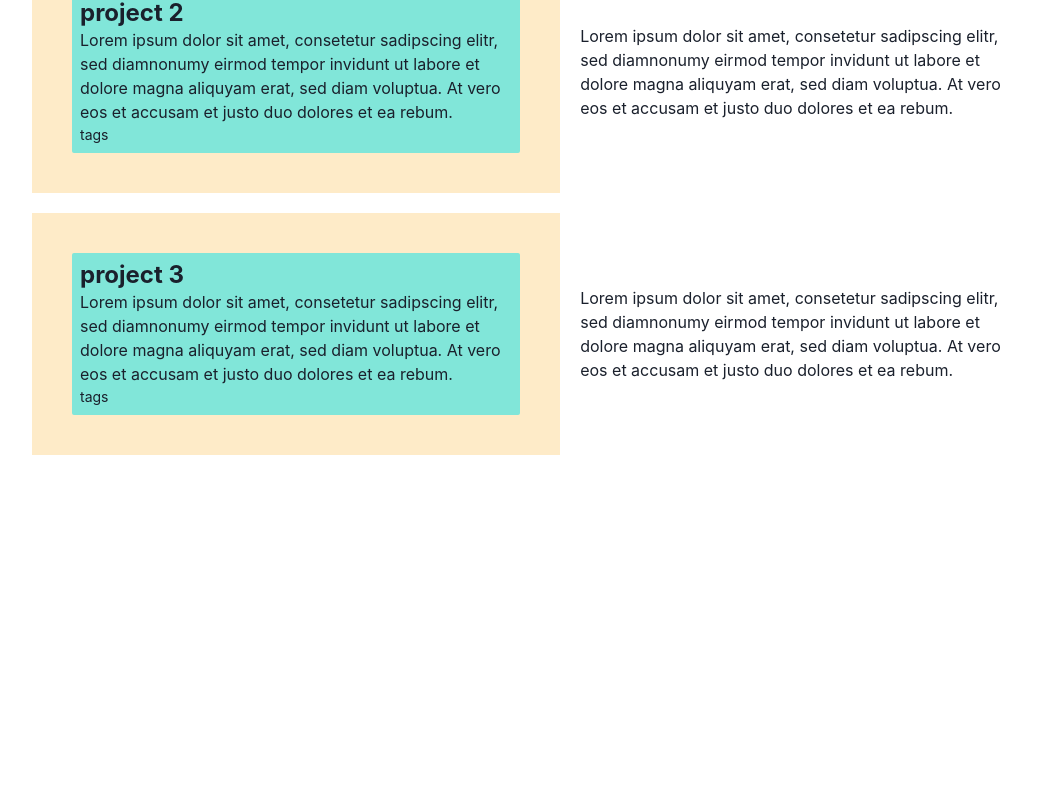
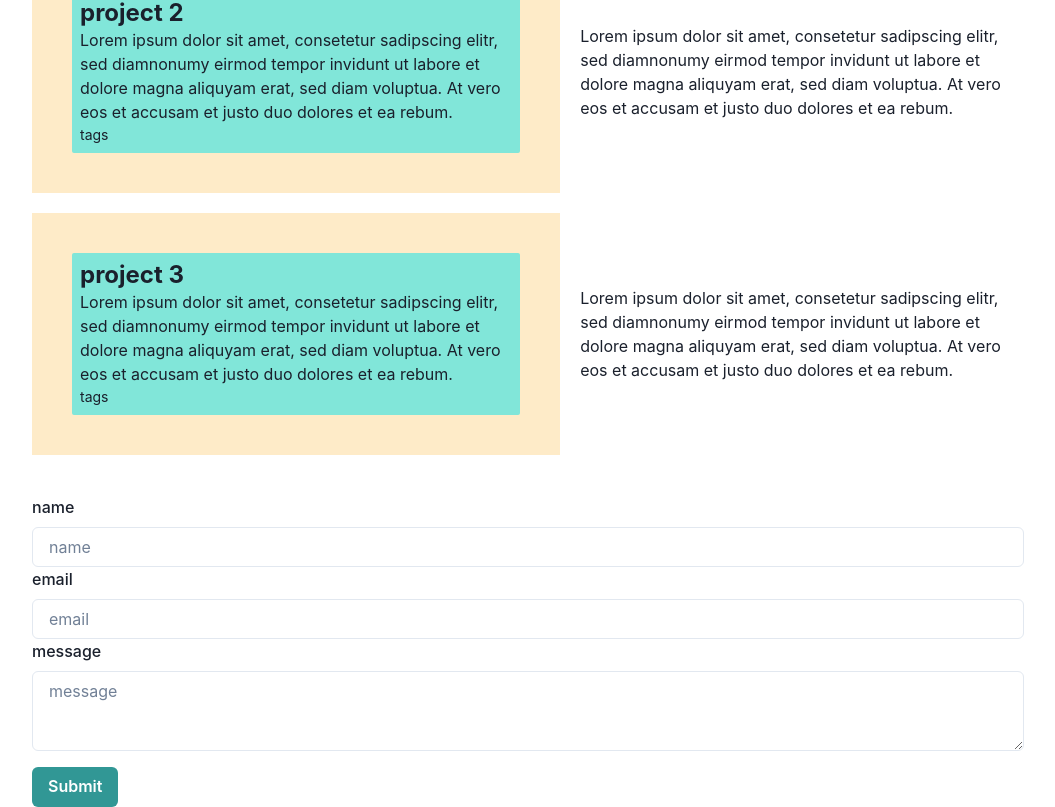
Before and after one commit to jsc-repo/portfolio, a Next.js app: page / in a window 1280 px wide. Shown: the part 1082-1889 px from the top of the page, without its empty margins (112-1167 px from the left). Before the commit the page ends 1537 px from the top, so only its background shows below. Built offline with nearby package versions, Linux system fonts and the light colour scheme.

Commit message:
added contact form with email

```diff
--- a/components/About.jsx
+++ b/components/About.jsx
@@ -1,6 +1,4 @@
 import {
-  Box,
-  Flex,
   Heading,
   Stack,
   Text,
@@ -21,7 +19,6 @@ const ChakraBox = chakra(motion.div, {
 const About = () => {
   return (
     <ChakraBox
-      // as={motion.div}
       initial="hidden"
       whileInView="visible"
       viewport={{
@@ -36,17 +33,15 @@ const About = () => {
         visible: { opacity: 1, x: 0 },
       }}
     >
-      <Flex flexDirection={{ base: "column", md: "row" }}>
       <Stack>
         <Heading>About Me</Heading>
         <Text>
           Lorem ipsum, dolor sit amet consectetur adipisicing elit. Fuga
-            praesentium autem dolor similique nulla accusantium blanditiis
-            quidem porro. Adipisci nisi eveniet dolor tenetur nemo fugit, beatae
-            est corrupti sit rerum.
+          praesentium autem dolor similique nulla accusantium blanditiis quidem
+          porro. Adipisci nisi eveniet dolor tenetur nemo fugit, beatae est
+          corrupti sit rerum.
         </Text>
       </Stack>
-      </Flex>
     </ChakraBox>
   );
 };
--- /dev/null
+++ b/components/Contact.jsx
@@ -0,0 +1,120 @@
+import {
+  Box,
+  Button,
+  FormControl,
+  FormErrorMessage,
+  FormLabel,
+  Input,
+  Textarea,
+} from "@chakra-ui/react";
+import { useForm } from "react-hook-form";
+import emailjs from "@emailjs/browser";
+
+const Contact = () => {
+  const {
+    handleSubmit,
+    register,
+    reset,
+    formState: { errors, isSubmitting },
+  } = useForm();
+
+  const onSubmit = (data) => {
+    console.log(data);
+    emailjs.sendForm(
+      process.env.NEXT_PUBLIC_SERVICE_ID,
+      process.env.NEXT_PUBLIC_TEMPLATE_ID,
+      "#contact-form",
+      process.env.NEXT_PUBLIC_PUBLIC_KEY
+    );
+
+    reset();
+  };
+  return (
+    <Box as="section" id="contact">
+      <form id="contact-form" onSubmit={handleSubmit(onSubmit)}>
+        <FormControl isInvalid={errors.name}>
+          <FormLabel htmlFor="name">name</FormLabel>
+          <Input
+            type="text"
+            id="name"
+            placeholder="name"
+            {...register("name", {
+              required: "please enter your name",
+              minLength: { value: 4, message: "Minimum length of 4" },
+              maxLength: { value: 100, message: "Max length of 100" },
+            })}
+          />
+          <FormErrorMessage>
+            {errors.name && errors.name.message}
+          </FormErrorMessage>
+        </FormControl>
+
+        <FormControl isInvalid={errors.email}>
+          <FormLabel htmlFor="email">email</FormLabel>
+          <Input
+            id="email"
+            type="text"
+            placeholder="email"
+            {...register("email", {
+              required: "please enter your email",
+              pattern: {
+                value: /^[A-Z0-9._%+-]+@[A-Z0-9.-]+\.[A-Z]{2,}$/i,
+                message: "invalid email address",
+              },
+            })}
+          />
+          <FormErrorMessage>
+            {errors.email && errors.email.message}
+          </FormErrorMessage>
+        </FormControl>
+
+        <FormControl isInvalid={errors.message}>
+          <FormLabel htmlFor="message">message</FormLabel>
+          <Textarea
+            id="message"
+            type="text"
+            placeholder="message"
+            {...register("message", {
+              required: "please write a message",
+              maxLength: { value: 2000, message: "Max length of 2000" },
+            })}
+          />
+          <FormErrorMessage>
+            {errors.message && errors.message.message}
+          </FormErrorMessage>
+        </FormControl>
+
+        <Button
+          mt={4}
+          colorScheme="teal"
+          isLoading={isSubmitting}
+          type="submit"
+        >
+          Submit
+        </Button>
+      </form>
+    </Box>
+  );
+};
+
+export default Contact;
+
+{
+  /* <form onSubmit={handleSubmit(onSubmit)}>
+  <FormControl isInvalid={errors.name}>
+    <FormLabel htmlFor="name">First name</FormLabel>
+    <Input
+      id="name"
+      placeholder="name"
+      {...register("name", {
+        required: "This is required",
+        minLength: { value: 4, message: "Minimum length should be 4" },
+      })}
+    />
+    <FormErrorMessage>{errors.name && errors.name.message}</FormErrorMessage>
+  </FormControl>
+  <Button mt={4} colorScheme="teal" isLoading={isSubmitting} type="submit">
+    Submit
+  </Button>
+</form> */
+}
--- a/components/Portfolio.jsx
+++ b/components/Portfolio.jsx
@@ -33,7 +33,7 @@ const Portfolio = () => {
     },
   };
   return (
-    <Box>
+    <Box as="section">
       <Heading mb={4}>
         {/* <Highlight
             query="Portfolio"
--- a/package.json
+++ b/package.json
@@ -11,12 +11,14 @@
   "dependencies": {
     "@chakra-ui/icons": "^2.0.11",
     "@chakra-ui/react": "^2.3.6",
+    "@emailjs/browser": "^3.7.0",
     "@emotion/react": "^11.10.4",
     "@emotion/styled": "^11.10.4",
     "framer-motion": "^7.6.1",
     "next": "12.3.1",
     "react": "18.2.0",
     "react-dom": "18.2.0",
+    "react-hook-form": "^7.38.0",
     "react-icons": "^4.6.0"
   },
   "devDependencies": {
--- a/pages/index.js
+++ b/pages/index.js
@@ -1,6 +1,7 @@
 import { Container, Stack } from "@chakra-ui/react";
 import Head from "next/head";
 import About from "../components/About";
+import Contact from "../components/Contact";
 import Header from "../components/Header";
 import Hero from "../components/Hero";
 import Portfolio from "../components/Portfolio";
@@ -22,6 +23,7 @@ export default function Home() {
           <Hero />
           <About />
           <Portfolio />
+          <Contact />
         </Stack>
       </main>
     </div>
```
Also changed, not shown: 1 other file (tests, documents, lock files or other folders). Lines whose indentation alone changed are shown as unchanged.
